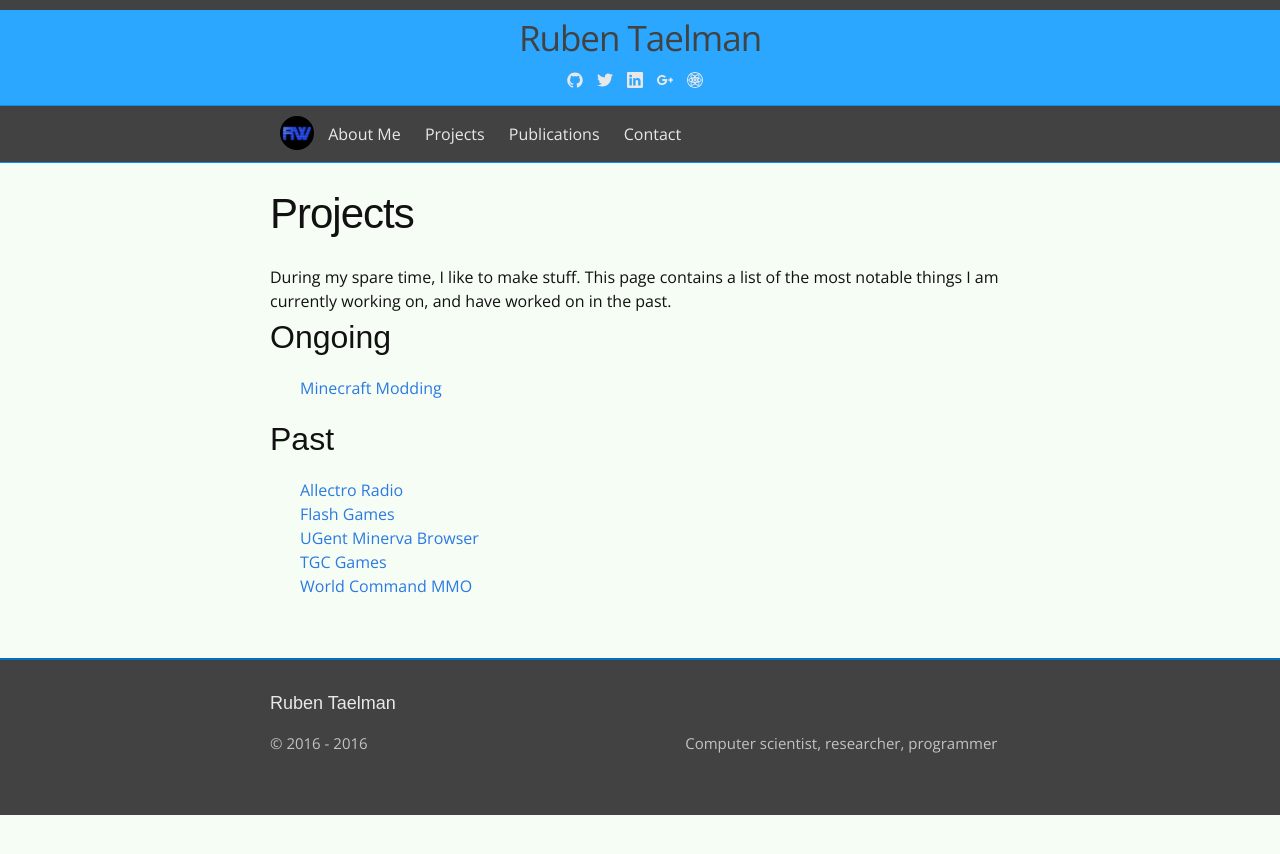
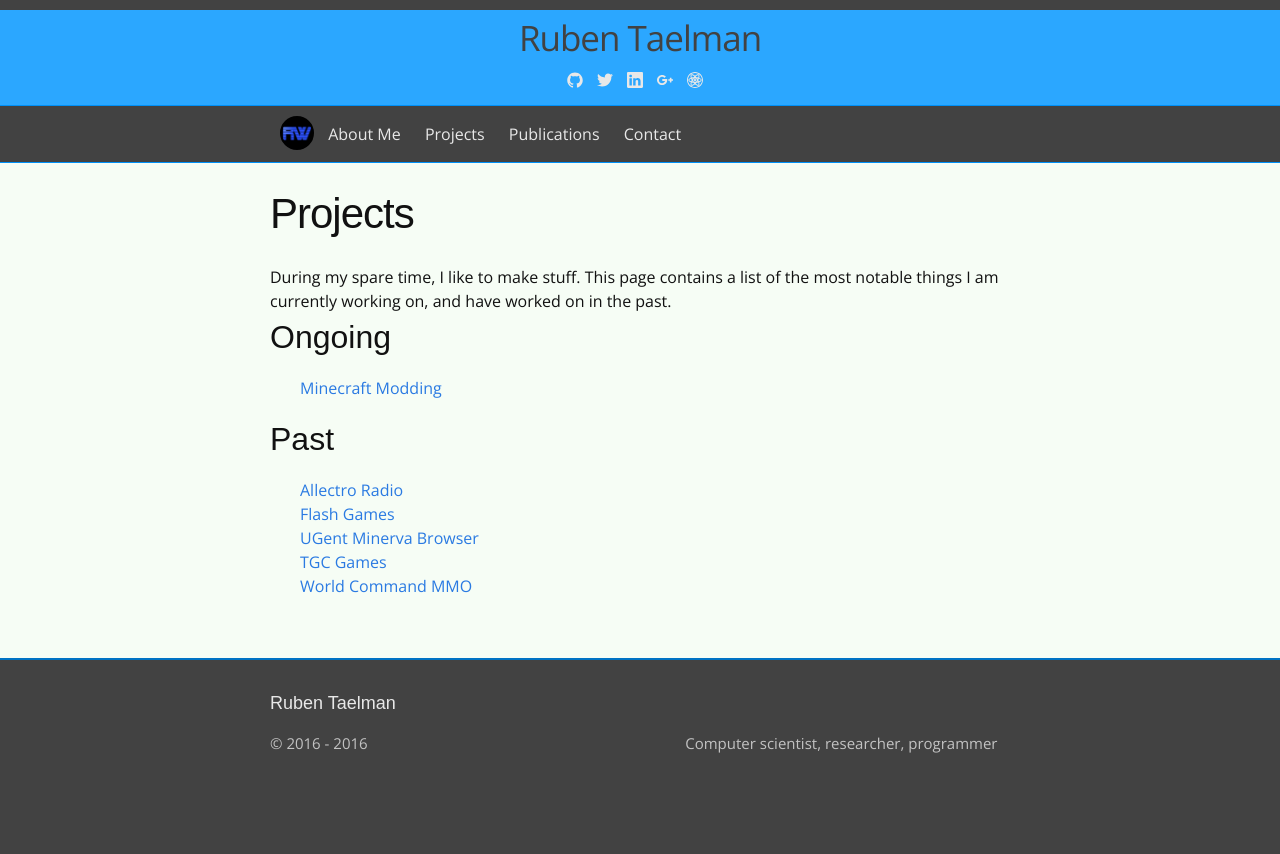
Before and after one commit to rubensworks/rubensworks.net, a Jekyll site: the page built from projects.html, in a window 1280 px wide. Shown: the top 854 px of the page. Built offline with Jekyll 4.4.1, drawn with Linux system fonts in a browser that asks for light colours; some web fonts are replaced.

Commit message:
Improve scrollability of background color

```diff
--- a/_sass/_base.scss
+++ b/_sass/_base.scss
@@ -16,7 +16,7 @@ dl, dd, ol, ul, figure {
 body {
     font: $base-font-weight #{$base-font-size}/#{$base-line-height} $base-font-family;
     color: $text-color;
-    background-color: $background-color;
+    background-color: $grey-color-dark;
     -webkit-text-size-adjust: 100%;
     -webkit-font-feature-settings: "kern" 1;
     -moz-font-feature-settings: "kern" 1;
--- a/_sass/_layout.scss
+++ b/_sass/_layout.scss
@@ -201,6 +201,7 @@
  */
 .page-content {
     padding: $spacing-unit 0;
+    background-color: $background-color;
 }
 
 .page-heading {
```
